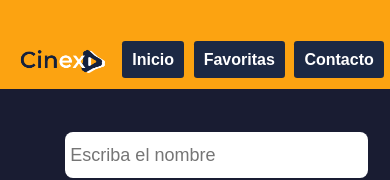
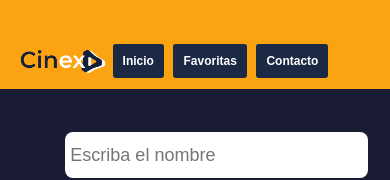
Before and after one commit to JeanOviedo/Cinex, a React (Create React App) app: page / in a window 390 px wide. Shown: the top 180 px of the page. Built offline with nearby package versions, Linux system fonts and the light colour scheme; no server answers.

Commit message:
Actualizado.

```diff
--- a/src/App.css
+++ b/src/App.css
@@ -332,7 +332,11 @@ body {
     display: flex;
     margin-left: auto;
     margin-right: auto;
-    width: 50%;
+    width: 55%;
+  }
+
+  .menu a {
+    font-size: 12px;
   }
   .container {
     column-gap: 0px;
@@ -416,7 +420,7 @@ body {
     border: 0px solid black;
     height: 420%;
     margin-top: none;
-    width: 75%;
+    width: 85%;
     float: none;
     background-color: white;
     margin-left: none;
```
